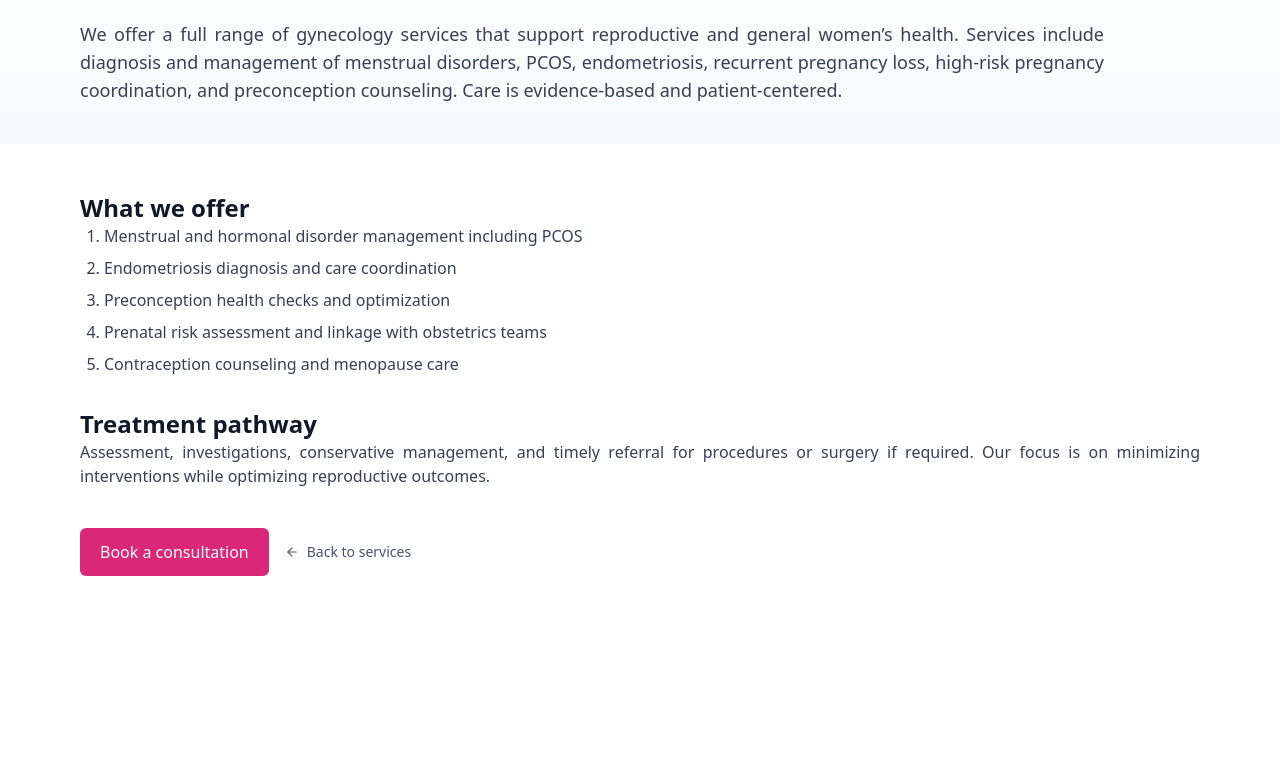
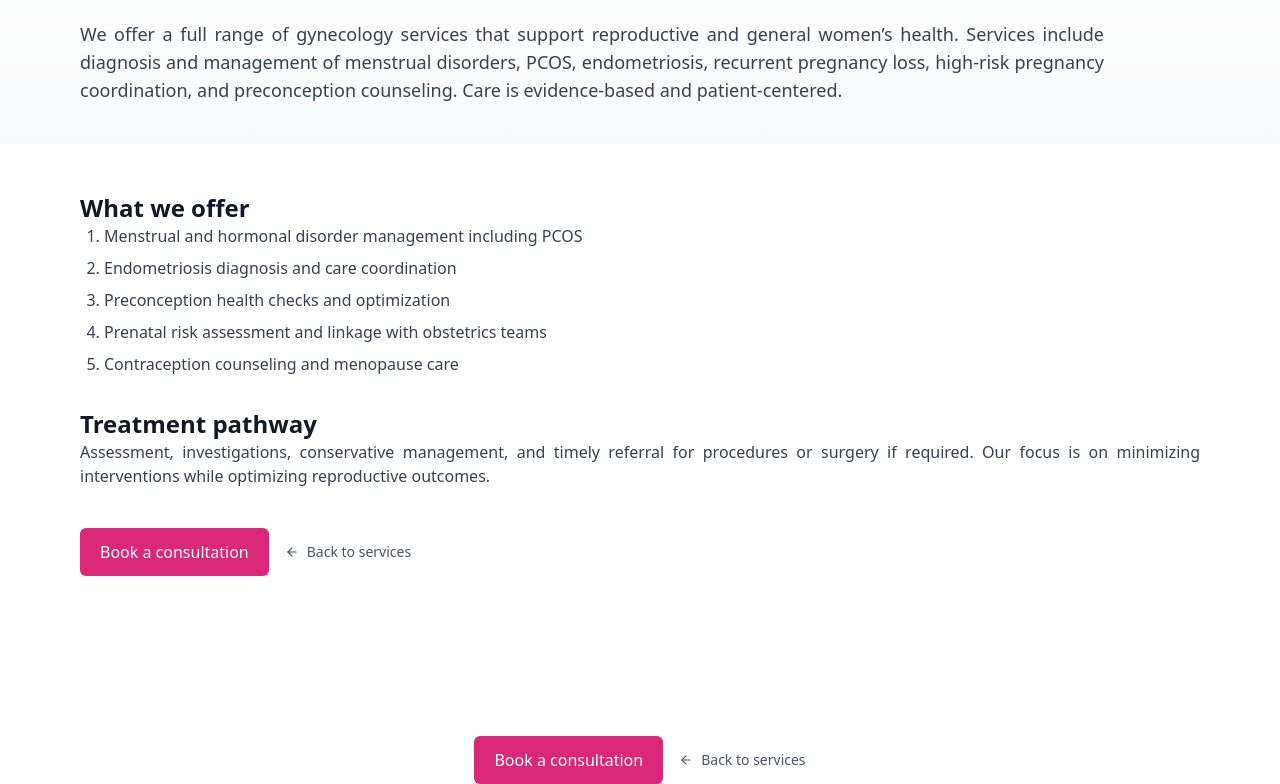
Before and after one commit to drnasrinivf/drnasrin-portfolio, a React (Vite) app: page /services/gynecology in a window 1280 px wide. Shown: the part 185-969 px from the top of the page. Before the commit the page ends 809 px from the top, so only its background shows below. Built offline with nearby package versions, Linux system fonts and the light colour scheme.

Commit message:
Commit from new laptop

```diff
--- a/src/components/CaseStudyDetail.tsx
+++ b/src/components/CaseStudyDetail.tsx
@@ -97,12 +97,6 @@ export default function CaseStudyDetail() {
             <div className="flex items-center space-x-2"><Calendar size={18} /><span>{caseStudy.date}</span></div>
           </div>
 
-          <div className="bg-gradient-to-br from-pink-200 to-purple-200 rounded-2xl h-72 flex items-center justify-center mb-12">
-            <div className="text-center">
-              {getCategoryIcon(caseStudy.category)}
-              <p className="text-gray-700 font-medium mt-4">Case Study Image</p>
-            </div>
-          </div>
         </div>
       </div>
 
--- a/src/components/ServiceDetail.tsx
+++ b/src/components/ServiceDetail.tsx
@@ -1,4 +1,4 @@
-// React import intentionally omitted because JSX runtime handles it (no direct React symbol usage)
+import { useEffect } from 'react';
 import { useParams, Link, useNavigate } from 'react-router-dom';
 import { Helmet } from 'react-helmet-async';
 import { ArrowLeft } from 'lucide-react';
@@ -116,6 +116,10 @@ const servicesContent: Record<string, any> = {
 };
 
 export default function ServiceDetail(): JSX.Element {
+  // Always scroll to top when this page loads
+  useEffect(() => {
+    window.scrollTo({ top: 0, behavior: 'smooth' });
+  }, []);
   const { slug } = useParams<{ slug: string }>();
   const navigate = useNavigate();
   // Navigate to home then scroll to consultation section. Uses retries because the element
@@ -210,7 +214,7 @@ export default function ServiceDetail(): JSX.Element {
 
       {/* Main content area */}
       <main className="max-w-6xl mx-auto px-4 py-12">
-        <div className="lg:flex lg:items-start lg:gap-12">
+  <div className="lg:flex lg:items-start lg:gap-12 pb-24">
           {/* Primary column */}
           <article className="lg:flex-1 max-w-6xl">
             <section className="prose prose-lg max-w-none text-justify">
@@ -291,12 +295,13 @@ export default function ServiceDetail(): JSX.Element {
         </div>
       </main>
 
-      {/* Mobile fixed CTA */}
-      <div className="sm:hidden fixed bottom-4 left-4 right-4 z-40">
-          <div className="bg-white/95 backdrop-blur rounded-full p-2 shadow-md flex gap-3 items-center justify-center">
-          <button onClick={goToConsultation} className="flex-1 inline-flex items-center justify-center bg-pink-600 hover:bg-pink-700 text-white py-3 px-4 rounded-full font-medium">Book a consultation</button>
-          <Link to="/#services" className="inline-flex items-center justify-center text-sm text-gray-700 px-3">Services</Link>
-        </div>
+      {/* Unified CTA at bottom for all views */}
+      <div className="mt-4 flex items-center gap-4 justify-center">
+        <button onClick={goToConsultation} className="inline-flex items-center justify-center bg-pink-600 hover:bg-pink-700 text-white py-3 px-5 rounded-md font-medium">Book a consultation</button>
+        <button onClick={() => goToSection('services')} className="text-sm text-gray-600 inline-flex items-center gap-2">
+          <ArrowLeft size={14} />
+          <span>Back to services</span>
+        </button>
       </div>
     </div>
   );
```
